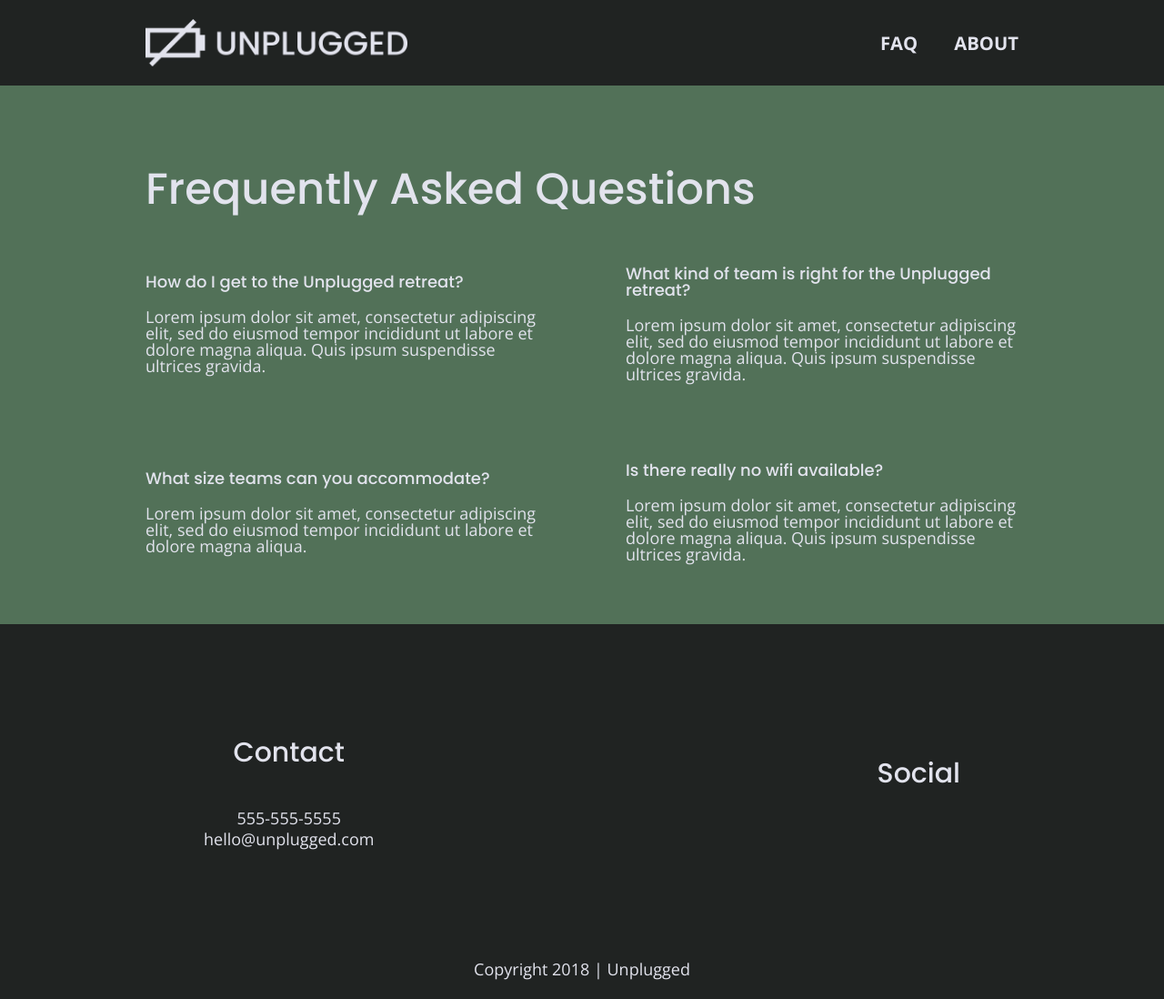
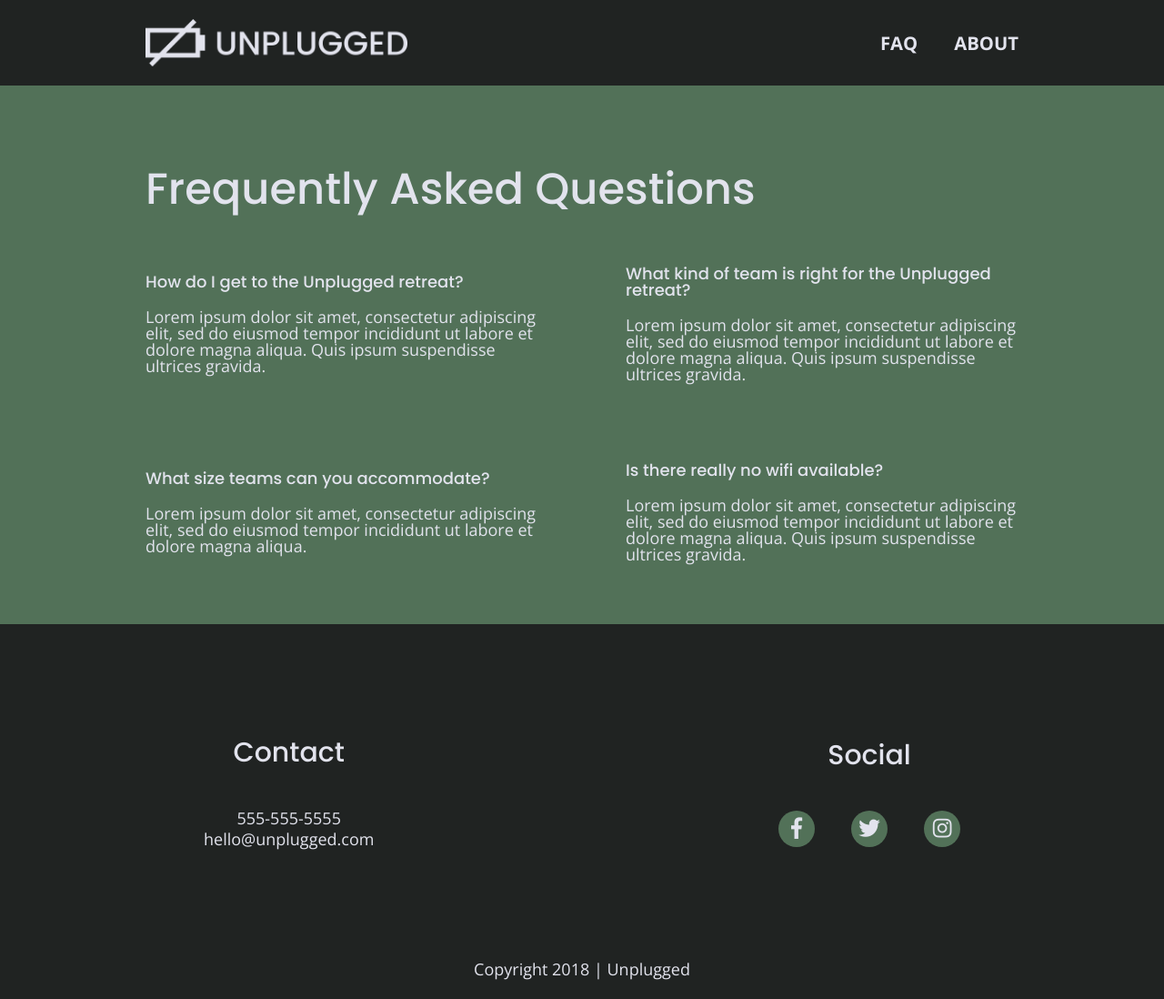
Before and after one commit to maxyzmus/unplugged, a website: page faq/index.html in a window 1280 px wide. Shown: the whole page at 91% size. Drawn offline with nearby package versions, Linux system fonts and the light colour scheme.

Commit message:
Added social media icon css

```diff
--- a/css/main.css
+++ b/css/main.css
@@ -240,9 +240,17 @@ footer .social-icons {
 }
 
 footer .social-icons p {
+  background-color: #527158;
+  border-radius: 50%;
+  width: 40px;
+  height: 40px;
   display: flex;
   justify-content: center;
   align-items: center;
+}
+
+footer .social-icons p i {
+  font-size: 1.3125em;
 }
 
 footer .copyright {
@@ -660,6 +668,11 @@ input[type=button] {
     line-height: 1.285;
   }
 
+  footer .social-icons {
+    width: 12.5em;
+    justify-content: space-between;
+  }
+
   footer .copyright {
     width: 100%;
   }
--- a/faq/index.html
+++ b/faq/index.html
@@ -13,6 +13,8 @@
   <!-- Place favicon.ico in the root directory -->
   <!-- Google Fonts -->
   <link href="https://fonts.googleapis.com/css?family=Open+Sans:400,700|Poppins:500,700" rel="stylesheet">
+  <!-- FontAwesome CDN version 5.5 -->
+  <link rel="stylesheet" href="https://use.fontawesome.com/releases/v5.5.0/css/all.css">
   <link rel="stylesheet" href="../css/normalize.css">
   <link rel="stylesheet" href="../css/main.css">
 </head>
@@ -45,19 +47,23 @@
       <h2>Frequently Asked Questions</h2>
       <div class="faq-content">
         <h4>How do I get to the Unplugged retreat?</h4>
-        <p>Lorem ipsum dolor sit amet, consectetur adipiscing elit, sed do eiusmod tempor incididunt ut labore et dolore magna aliqua. Quis ipsum suspendisse ultrices gravida.</p>
+        <p>Lorem ipsum dolor sit amet, consectetur adipiscing elit, sed do eiusmod tempor incididunt ut labore et dolore
+          magna aliqua. Quis ipsum suspendisse ultrices gravida.</p>
       </div>
       <div class="faq-content">
         <h4>What kind of team is right for the Unplugged retreat?</h4>
-        <p>Lorem ipsum dolor sit amet, consectetur adipiscing elit, sed do eiusmod tempor incididunt ut labore et dolore magna aliqua. Quis ipsum suspendisse ultrices gravida.</p>
+        <p>Lorem ipsum dolor sit amet, consectetur adipiscing elit, sed do eiusmod tempor incididunt ut labore et dolore
+          magna aliqua. Quis ipsum suspendisse ultrices gravida.</p>
       </div>
       <div class="faq-content">
         <h4>What size teams can you accommodate?</h4>
-        <p>Lorem ipsum dolor sit amet, consectetur adipiscing elit, sed do eiusmod tempor incididunt ut labore et dolore magna aliqua.</p>
+        <p>Lorem ipsum dolor sit amet, consectetur adipiscing elit, sed do eiusmod tempor incididunt ut labore et dolore
+          magna aliqua.</p>
       </div>
       <div class="faq-content">
         <h4>Is there really no wifi available?</h4>
-        <p>Lorem ipsum dolor sit amet, consectetur adipiscing elit, sed do eiusmod tempor incididunt ut labore et dolore magna aliqua. Quis ipsum suspendisse ultrices gravida. </p>
+        <p>Lorem ipsum dolor sit amet, consectetur adipiscing elit, sed do eiusmod tempor incididunt ut labore et dolore
+          magna aliqua. Quis ipsum suspendisse ultrices gravida. </p>
       </div>
     </div>
     <!-- faq content wrapper ends -->
@@ -79,13 +85,13 @@
           <h4>Social</h4>
           <div class="social-icons">
             <p>
-              <a href="https://www.facebook.com/Skillcrush/" target="_blank"></a>
+              <a href="https://www.facebook.com/Skillcrush" target="_blank"><i class="fab fa-facebook-f"></i></a>
             </p>
             <p>
-              <a href="https://twitter.com/Skillcrush" target="_blank"></a>
+              <a href="https://twitter.com/Skillcrush" target="_blank"><i class="fab fa-twitter"></i></a>
             </p>
             <p>
-              <a href="https://www.instagram.com/skillcrush/" target="_blank"></a>
+              <a href="https://www.instagram.com/skillcrush/" target="_blank"><i class="fab fa-instagram"></i></a>
             </p>
           </div>
         </div>
@@ -99,7 +105,8 @@
   </footer>
 
   <script src="../js/vendor/modernizr-3.6.0.min.js"></script>
-  <script src="https://code.jquery.com/jquery-3.3.1.min.js" integrity="sha256-FgpCb/KJQlLNfOu91ta32o/NMZxltwRo8QtmkMRdAu8=" crossorigin="anonymous"></script>
+  <script src="https://code.jquery.com/jquery-3.3.1.min.js"
+    integrity="sha256-FgpCb/KJQlLNfOu91ta32o/NMZxltwRo8QtmkMRdAu8=" crossorigin="anonymous"></script>
   <script>
     window.jQuery || document.write('<script src="../js/vendor/jquery-3.3.1.min.js"><\/script>')
   </script>
@@ -108,7 +115,7 @@
 
   <!-- Google Analytics: change UA-XXXXX-Y to be your site's ID. -->
   <script>
-    window.ga = function() {
+    window.ga = function () {
       ga.q.push(arguments)
     };
     ga.q = [];
```
Also changed, not shown: about/index.html (+5 -3 lines), index.html (+3 -3 lines).
